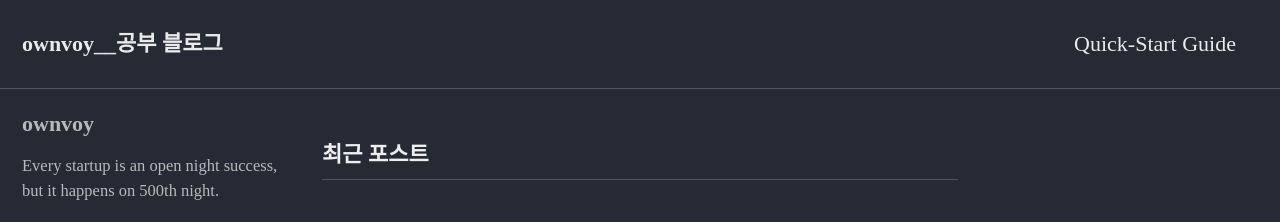
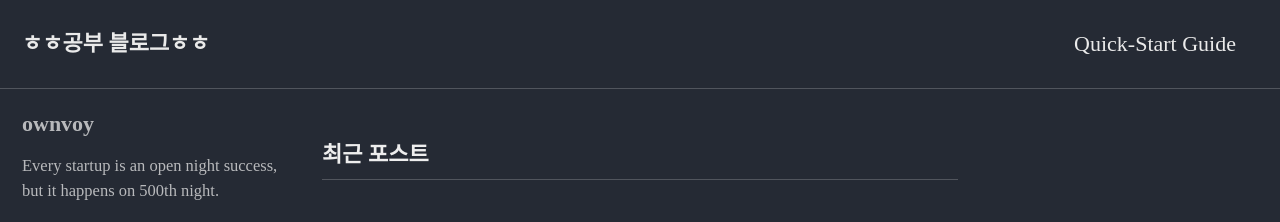
Before and after one commit to ownvoy/ownvoy.github.io, a Jekyll site: the page built from index.html, in a window 1280 px wide and 1112 px high. Shown: the top 222 px of the window. Built offline with Jekyll 4.4.1, drawn with Linux system fonts in a browser that asks for light colours; cached includes are drawn as plain includes; some web fonts are replaced; the list of posts is cut into pages by our own code.

Commit message:
config(3)

```diff
--- a/_config.yml
+++ b/_config.yml
@@ -16,7 +16,7 @@ minimal_mistakes_skin    : "dark" # "air", "aqua", "contrast", "dark", "dirt", "
 
 # Site Settings
 locale                   : "ko-KR"
-title                    : "ownvoy__공부 블로그"
+title                    : "ㅎㅎ공부 블로그ㅎㅎ"
 title_separator          : "-"
 subtitle                 : # site tagline that appears below site title in masthead
 name                     : "ownvoy"
```
